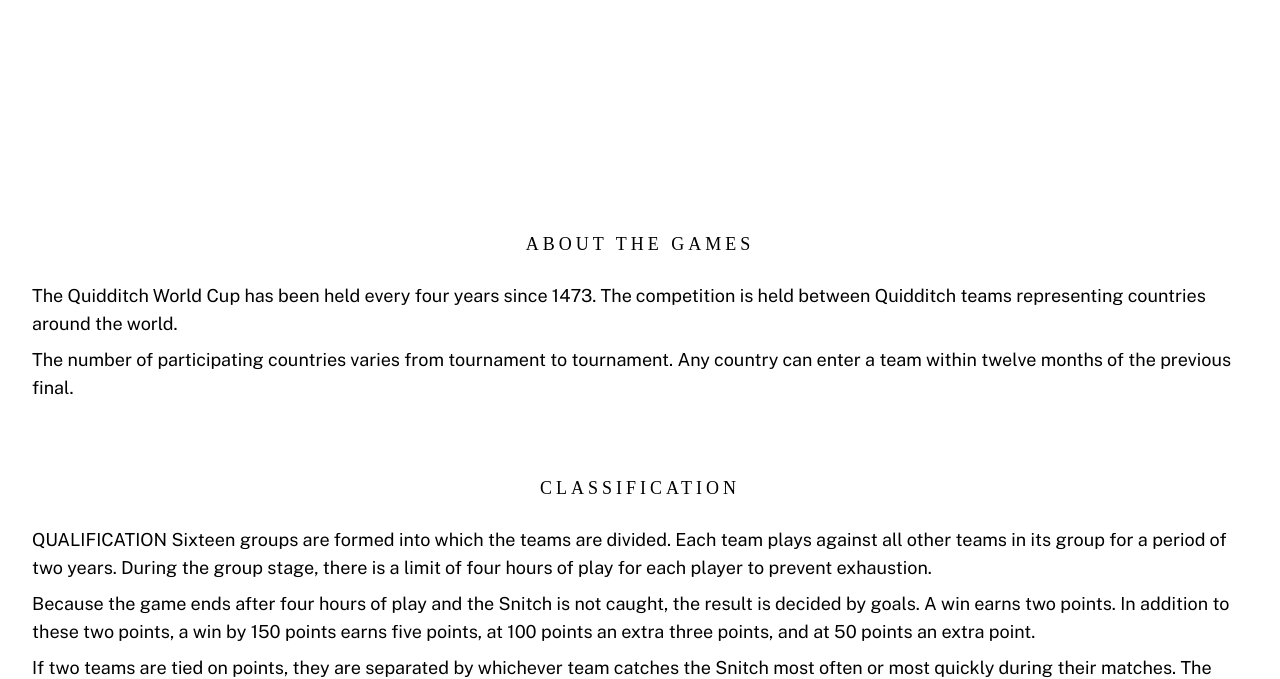
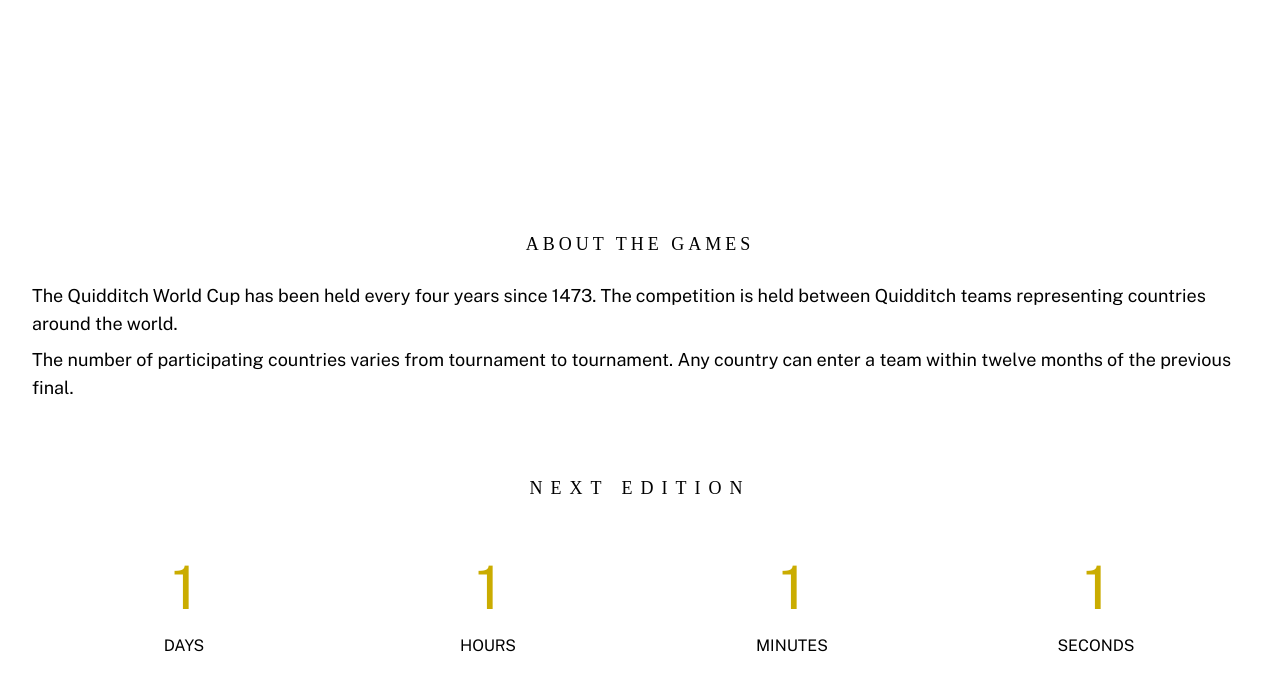
Before and after one commit to Mitronios/keepcoding-frontend-pro-practice-quidditch, a website built with Parcel: page src/index.html in a window 1280 px wide. Shown: the part 282-961 px from the top of the page. Built offline with nearby package versions, Linux system fonts and the light colour scheme; files whose address does not match are found by name; a web font is replaced by a local one.

Commit message:
feature: finish HTML layout.

```diff
--- a/src/css/home.css
+++ b/src/css/home.css
@@ -1,9 +1,17 @@
 @import "./_config.css";
 
 section#hero {
-    background-image: url("../img/header.jpg?as=webp&quality=80&width=1920");
-    background-size: cover;
-    background-position: center center;
-    background-repeat: no-repeat;
-    filter: brightness(0.7);
+  background-image: url("../img/header.jpg?as=webp&quality=80&width=1920");
+  background-size: cover;
+  background-position: center center;
+  background-repeat: no-repeat;
+  filter: brightness(0.7);
 }
+
+.counter-item {
+  @apply inline-block flex-1 uppercase font-common text-center;
+}
+
+.counter-item-number {
+  @apply block text-6xl mb-4 text-gold;
+}
--- a/src/index.html
+++ b/src/index.html
@@ -54,7 +54,32 @@
 				previous final.
 			</p>
 		</section>
-		<section class="container py-8">
+
+		<section id="" class="container py-8">
+			<h2
+				class="uppercase font-title text-center text-lg tracking-[0.5rem] mb-6"
+			>
+				Next Edition
+			</h2>
+			<div>
+				<ul class="flex content-center pt-8">
+					<li class="counter-item">
+						<span class="counter-item-number" id="days">1</span>Days
+					</li>
+					<li class="counter-item">
+						<span class="counter-item-number" id="hours">1</span>Hours
+					</li>
+					<li class="counter-item">
+						<span class="counter-item-number" id="minutes">1</span>Minutes
+					</li>
+					<li class="counter-item">
+						<span class="counter-item-number" id="seconds">1</span>Seconds
+					</li>
+				</ul>
+			</div>
+		</section>
+
+		<section id="classification" class="container py-8 mt-4">
 			<h2
 				class="uppercase font-title text-center text-lg tracking-[0.25rem] mb-6"
 			>
```
Also changed, not shown: 1 other file.
